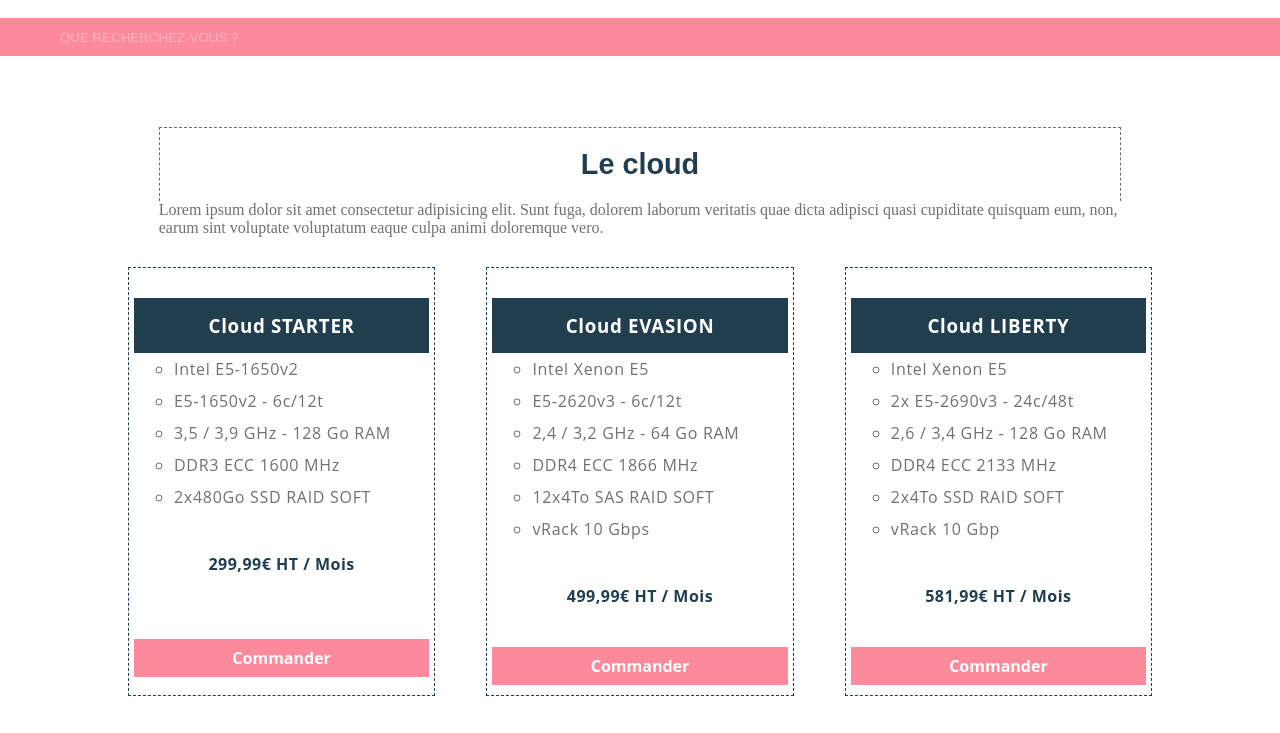
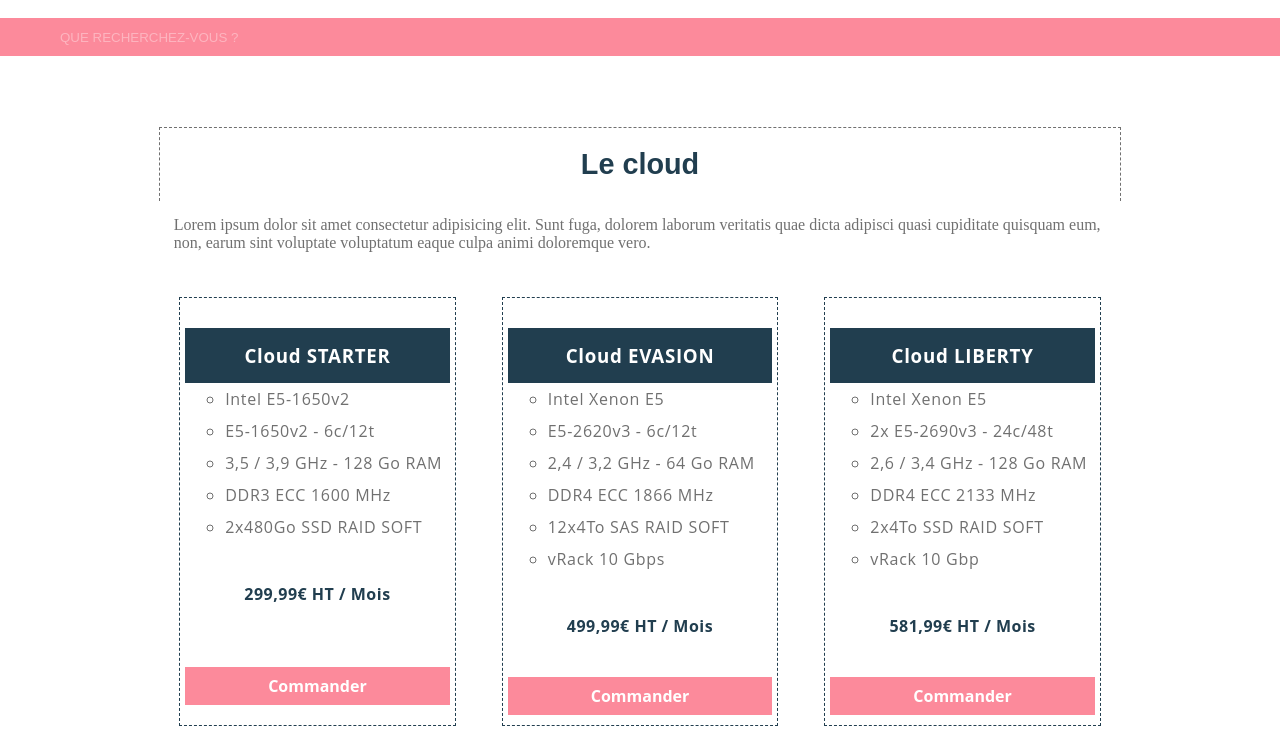
Before and after one commit to dFr3sh1/mindgeek, a plain HTML site: page html/cloud.html in a window 1280 px wide. Shown: the part 202-935 px from the top of the page. Drawn offline with Linux system fonts and the light colour scheme.

Commit message:
cloud.html block-info padding left and right added

```diff
--- a/css/style.css
+++ b/css/style.css
@@ -180,7 +180,9 @@ main .home-content p.price{
     font-family: 'Open Sans', sans-serif;
     font-weight: 600;
     margin: 20px;
+    color: var(--color-pink);
 }
+
 main .home-content .small-block{
     font-family: 'Open Sans', sans-serif;
     color: var(--color-gray);
@@ -243,6 +245,7 @@ main .cloud-content .block-info{
     display: flex;
     flex-direction: row;
     justify-content: space-between;
+    padding: 0 3%;
 }
 
 main .serveur-mutualise-content .block-info .small-block,
--- a/html/cloud.html
+++ b/html/cloud.html
@@ -71,9 +71,9 @@
         <div class="home-content cloud-content title">
             <div class="top">
                 <h2 class="title"> Le cloud</h2>
-                <p>Lorem ipsum dolor sit amet consectetur adipisicing elit. Sunt fuga, dolorem laborum veritatis quae dicta adipisci quasi cupiditate quisquam eum, non, earum sint voluptate voluptatum eaque culpa animi doloremque vero.</p>
+                <p style="padding: 15px;">Lorem ipsum dolor sit amet consectetur adipisicing elit. Sunt fuga, dolorem laborum veritatis quae dicta adipisci quasi cupiditate quisquam eum, non, earum sint voluptate voluptatum eaque culpa animi doloremque vero.</p>
             </div>
-            <div class="block-info">
+            <div class="block-info" style="padding-left: 5%; padding-right: 5%;">
                 <div class="small-block">
                     <div class="banner">
                         <h3>Cloud STARTER</h3>
```
